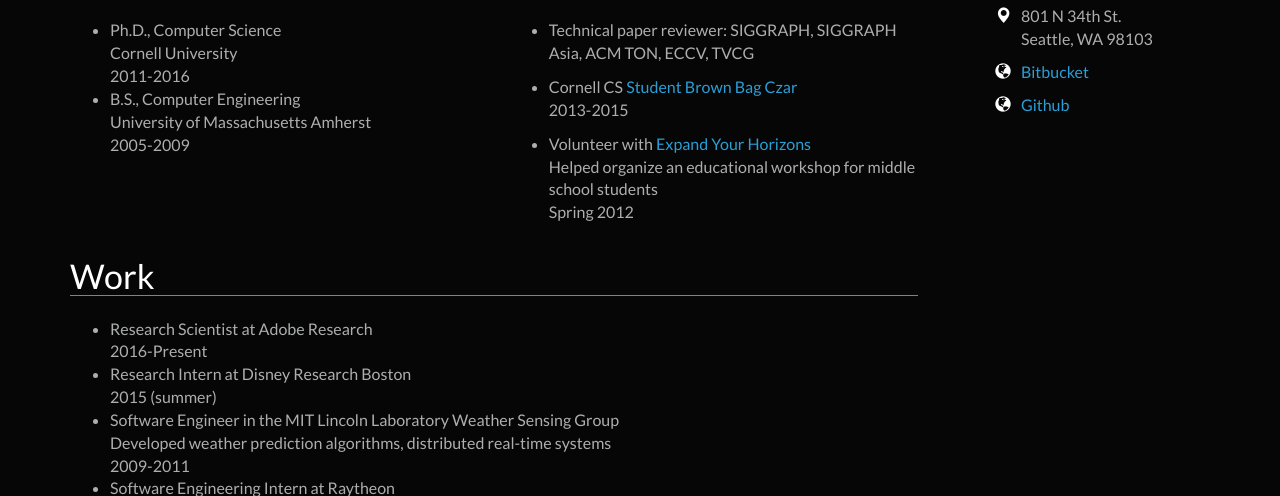
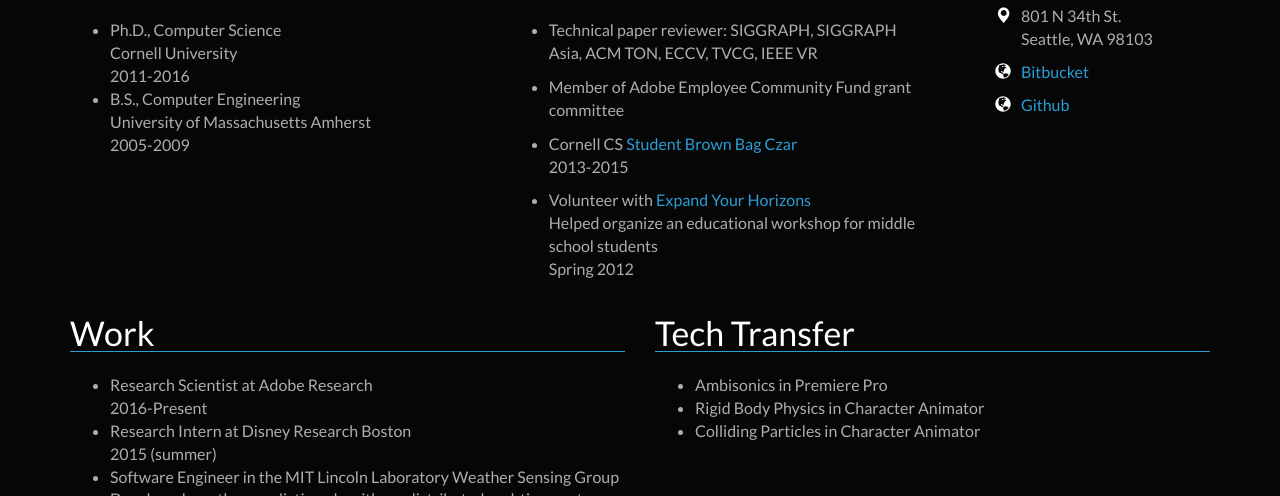
Before and after one commit to timmyL17/timmyL17.github.io, a plain HTML site: page index.html in a window 1280 px wide. Shown: the part 456-952 px from the top of the page. Drawn offline with Linux system fonts and the light colour scheme.

Commit message:
added tech transfer section

```diff
--- a/index.html
+++ b/index.html
@@ -165,7 +165,12 @@
                             <hr class="sec-div">
                             <ul>
                                 <li class="pad">
-                                    Technical paper reviewer: SIGGRAPH, SIGGRAPH Asia, ACM TON, ECCV, TVCG
+                                    Technical paper reviewer: SIGGRAPH, SIGGRAPH Asia, ACM TON, ECCV, TVCG, IEEE VR
+                                </li>
+                            </ul>
+                            <ul>
+                                <li class="pad">
+                                    Member of Adobe Employee Community Fund grant committee
                                 </li>
                             </ul>
                             <ul>
@@ -184,8 +189,11 @@
                             </ul>
                         </div>
                     </div>
+                </div>
+            </div>
+
             <div class="row">
-                        <div class="col-lg-12">
+                <div class="col-lg-6">
                     <div class="h3 sec-header">Work</div>
                     <hr class="sec-div">
                     <ul>
@@ -218,7 +226,21 @@
                         </li>
                     </ul>
                 </div>
-                    </div>
+
+                <div class="col-lg-6">
+                    <div class="h3 sec-header">Tech Transfer</div>
+                    <hr class="sec-div">
+                    <ul>
+                        <li class="pad">
+                            Ambisonics in Premiere Pro
+                        </li>
+                        <li class="pad">
+                            Rigid Body Physics in Character Animator
+                        </li>
+                        <li class="pad">
+                            Colliding Particles in Character Animator
+                        </li>
+                    </ul>
                 </div>
             </div>
 
@@ -586,7 +608,6 @@
                 </div>
             </div>
 
-
             <div class="row">
                 <div class="col-lg-12 footer-row">
                     <footer class="footer">
```
Lines whose indentation alone changed are shown as unchanged.
